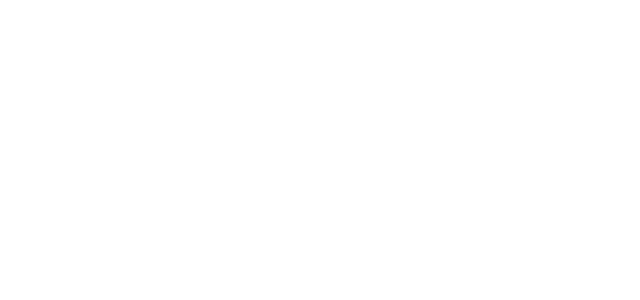
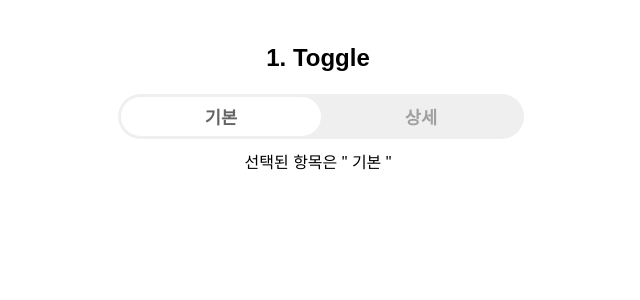
Before and after one commit to jin05154/fe-practice-log, a React (Create React App) app: page / in a window 1280 px wide. Shown: the top 300 px of the page, without its empty margins (322-962 px from the left). Built offline with nearby package versions, Linux system fonts and the light colour scheme.

Commit message:
[feat] Toggle 핵심 요소 구현

```diff
--- a/package.json
+++ b/package.json
@@ -8,7 +8,6 @@
     "@testing-library/user-event": "^13.5.0",
     "react": "^18.0.0",
     "react-dom": "^18.0.0",
-    "react-router-dom": "^6.3.0",
     "react-scripts": "5.0.1",
     "web-vitals": "^2.1.4"
   },
--- a/src/App.css
+++ b/src/App.css
@@ -0,0 +1,91 @@
+html, div, span, applet, object, iframe,
+h1, h2, h3, h4, h5, h6, p, blockquote, pre,
+a, abbr, acronym, address, big, cite, code,
+del, dfn, em, img, ins, kbd, q, s, samp,
+small, strike, strong, sub, sup, tt, var,
+b, u, i, center,
+dl, dt, dd, ol, ul, li,
+fieldset, form, label, legend,
+table, caption, tbody, tfoot, thead, tr, th, td,
+article, aside, canvas, details, embed,
+figure, figcaption, footer, header, hgroup,
+menu, nav, output, ruby, section, summary,
+time, mark, audio, video {
+	margin: 0;
+	padding: 0;
+	border: 0;
+	vertical-align: baseline;
+}
+body {
+  margin: 0;
+  font-family: Arial, Helvetica, sans-serif;
+  -webkit-font-smoothing: subpixel-antialiased !important;
+  -webkit-text-size-adjust: none;
+  -moz-osx-font-smoothing: grayscale;
+}
+:root {
+  --toggle-background-default: #F0EFEF;
+  --toggle-text-default: #A0A0A0;
+  --toggle-text-selected: #656565;
+}
+
+.App {
+  width: 100%;
+  display: flex;
+  flex-direction: column;
+  justify-content: center;
+  align-items: center;
+  padding: 30px 0;
+}
+
+/* common */
+.subtitle {
+  margin-block-start: 0.6em;
+  margin-block-end: 0.5em;
+}
+
+/* Toggle */
+.toggle-wrap {
+  width: 400px;
+  height: 45px;
+  margin: 10px 0;
+}
+.toggle-input {
+  position: absolute;
+  top: -9999px;
+  left: -9999px;
+}
+.toggle-input:checked + span {
+  transform: translateX(30px);
+}
+.toggle-slider {
+  display: flex;
+  flex-direction: row;
+  justify-content: space-around;
+  align-items: center;
+  width: 400px;
+  height: 45px;
+  padding: 0 3px;
+  background-color: var(--toggle-background-default);
+  border-radius: 50px;
+  color: var(--toggle-text-default);
+  font-weight: bold;
+  font-size: 1.1em;
+  cursor: pointer;
+}
+.toggle-default {
+  display: inherit;
+  justify-content: center;
+  align-items: center;
+  width: 200px;
+}
+.toggle-selected {
+  display: inherit;
+  justify-content: center;
+  align-items: center;
+  width: 200px;
+  height: 39px;
+  background-color: white;
+  color: var(--toggle-text-selected);
+  border-radius: 50px;
+}
--- a/src/App.js
+++ b/src/App.js
@@ -1,8 +1,13 @@
+import React from "react";
 import "./App.css";
+
+/* components */
+import Toggle from "./components/Toggle";
 
 function App() {
   return (
     <div className="App">
+      <Toggle />
     </div>
   );
 }
--- /dev/null
+++ b/src/components/Toggle.js
@@ -0,0 +1,27 @@
+import React, { useState } from "react";
+
+export default function Toggle() {
+  const [toggled, setToggled] = useState(false);
+  return (
+    <>
+      <h2 className="subtitle">1. Toggle</h2>
+      <div className="toggle-wrap">
+        <div className="toggle-slider">
+          <div
+            className={toggled ? "toggle-default" : "toggle-selected"}
+            onClick={() => setToggled(false)}
+          >
+            기본
+          </div>
+          <div
+            className={toggled ? "toggle-selected" : "toggle-default"}
+            onClick={() => setToggled(true)}
+          >
+            상세
+          </div>
+        </div>
+      </div>
+      <p>선택된 항목은 " {toggled ? "상세" : "기본"} "</p>
+    </>
+  );
+}
--- a/src/index.js
+++ b/src/index.js
@@ -1,12 +1,6 @@
 import React from "react";
 import ReactDOM from "react-dom";
-import { BrowserRouter } from "react-router-dom";
 
 import App from "./App";
 
-ReactDOM.render(
-  <BrowserRouter>
-    <App />
-  </BrowserRouter>,
-  document.getElementById("root")
-);
+ReactDOM.render(<App />, document.getElementById("root"));
```
Also changed, not shown: 1 other file (tests, documents, lock files or other folders).
